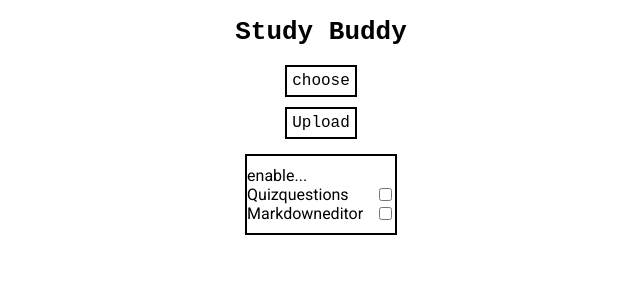
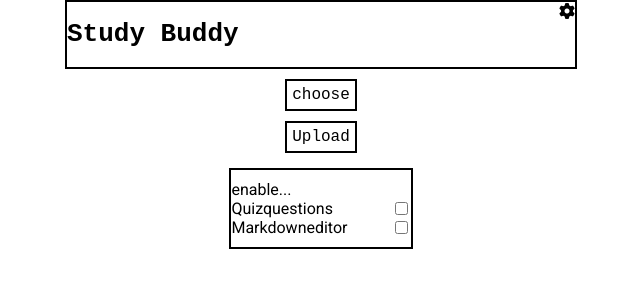
Before and after one commit to jefrwld/study-buddy-frontend, an Angular app: page / in a window 1280 px wide. Shown: the top 300 px of the page, without its empty margins (319-959 px from the left). Built offline with nearby package versions, Linux system fonts and the light colour scheme.

Commit message:
added fontawesome for icons

```diff
--- a/angular.json
+++ b/angular.json
@@ -27,7 +27,8 @@
               }
             ],
             "styles": [
-              "src/styles.css"
+              "src/styles.css",
+              "node_modules/@fortawesome/fontawesome-free/css/all.min.css"
             ],
             "scripts": []
           },
--- a/package.json
+++ b/package.json
@@ -17,6 +17,7 @@
     "@angular/platform-browser": "^19.0.0",
     "@angular/platform-browser-dynamic": "^19.0.0",
     "@angular/router": "^19.0.0",
+    "@fortawesome/fontawesome-free": "^6.7.2",
     "ngx-markdown": "^19.0.0",
     "rxjs": "~7.8.0",
     "tslib": "^2.3.0",
--- a/src/app/app.component.html
+++ b/src/app/app.component.html
@@ -1,7 +1,17 @@
 
 
 <div class="main-container">
-    <h1 class="heading">Study Buddy</h1>
+
+    <div class="nav">
+        <h1 class="heading">Study Buddy</h1>
+        <div class="menue">
+            <i class="fa-solid fa-gear"></i>
+        </div>
+    </div>
+
+
+
+
     <form class="upload-form" (submit)="onSubmit($event)">
         <div class="upload-form-group">
             <label class="upload-input-label" for="file-upload">choose</label>
--- a/src/styles.css
+++ b/src/styles.css
@@ -1,11 +1,16 @@
 .main-container {
-    width: 33%;
+    width: 40%;
     margin: 0 auto;
 }
 
 .heading {
     font-family: monospace;
-    text-align: center;
+}
+
+.nav {
+  display: flex;
+  justify-content: space-between;
+  border: 2px solid black;
 }
 
 .upload-input {
```
Also changed, not shown: 1 other file (tests, documents, lock files or other folders).
